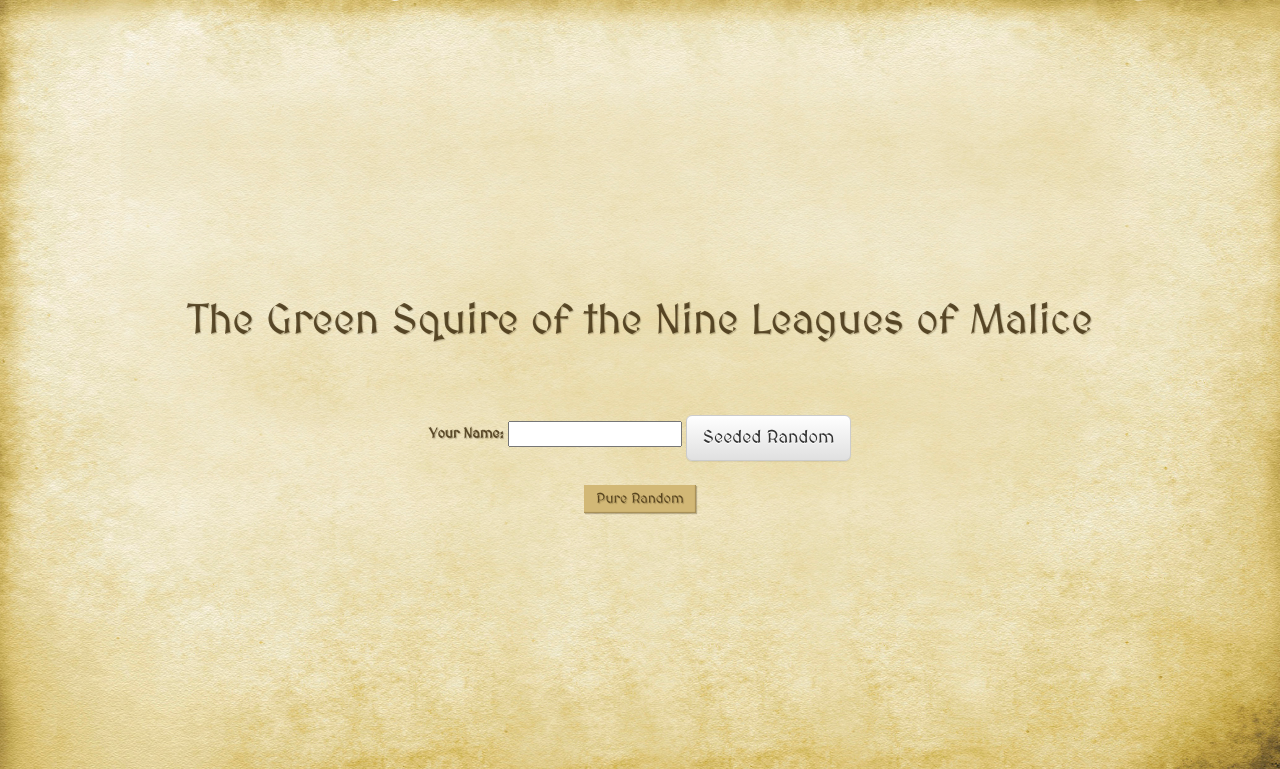
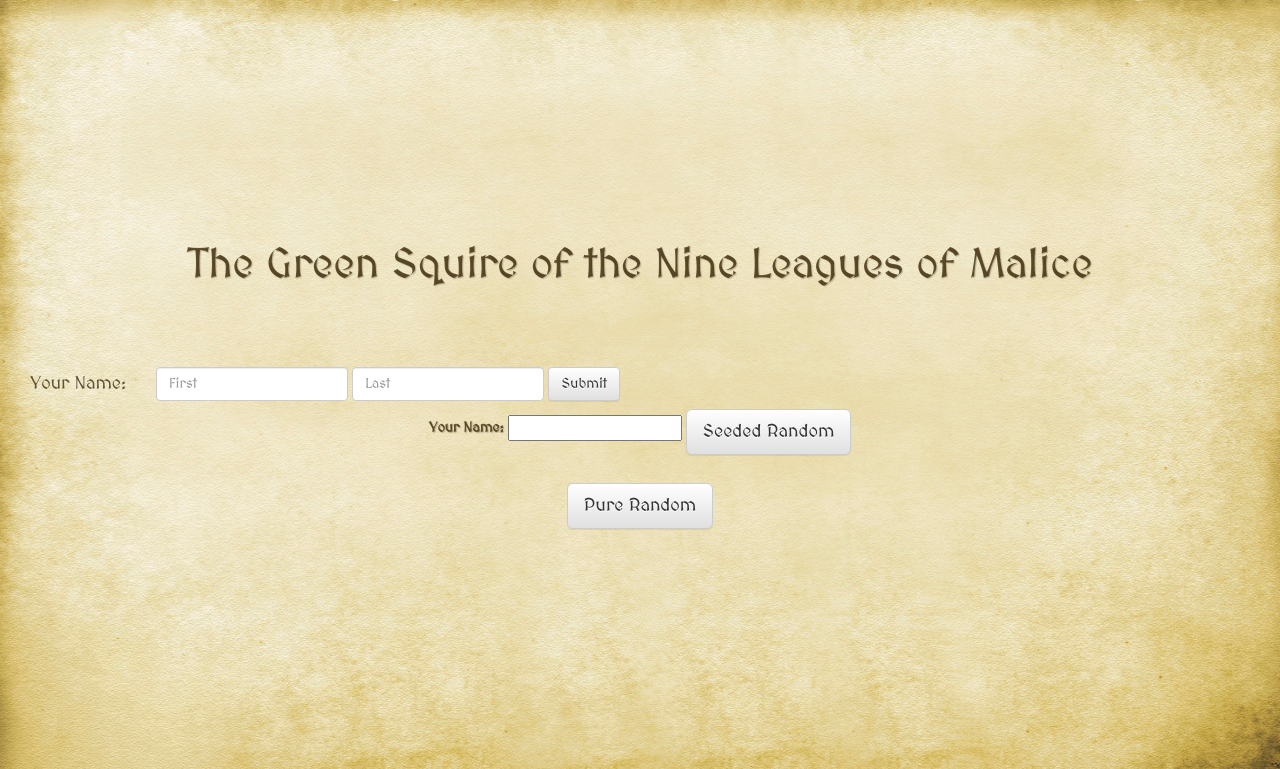
Before and after one commit to danieljsj/epic-title-generator, a PHP site: page / in a window 1280 px wide. Shown: the top 769 px of the page. Run offline with PHP 8.4, Linux system fonts and the light colour scheme; some libraries are stand-ins or nearby versions.

Commit message:
using more bootstrap stying

```diff
--- a/css/style.css
+++ b/css/style.css
@@ -29,14 +29,14 @@ body {
 	display:table-cell;
 	vertical-align: middle;
 }
-#randomize-button {
+/*#randomize-button {
 	background-color: #D2B876;
 	box-shadow: 1px 1px 1px rgba(61, 44, 12, .3), -1px -1px 1px rgba(61, 44, 12, .3) inset;
 	color: rgba(61, 44, 12, .8);
 	padding:6px 12px;
-    -webkit-transition: .5s; /* Safari */
+    -webkit-transition: .5s;
     transition: .5s;
-}
+}*/
 #randomize-button:hover {
 	cursor: pointer;
 	box-shadow: 2px 2px 2px rgba(61, 44, 12, .3), -2px -2px 2px rgba(61, 44, 12, .3) inset;
--- a/index.html
+++ b/index.html
@@ -6,8 +6,7 @@
 
 
 	<!-- Vendor -->
-	<script src="//cdnjs.cloudflare.com/ajax/libs/seedrandom/2.4.0/seedrandom.min.js">
-</script>
+	<script src="//cdnjs.cloudflare.com/ajax/libs/seedrandom/2.4.0/seedrandom.min.js"></script>
 	<script src="//code.jquery.com/jquery-2.1.4.js"></script>
 
 	<link href='http://fonts.googleapis.com/css?family=MedievalSharp' rel='stylesheet' type='text/css'>
@@ -45,12 +44,28 @@
 	</div>
 	<div id="controls">
 		<div id="seed-name">
+			<div class="container-fluid">
+	        <div class="navbar-header">
+	          <span class="navbar-brand">Your Name:</span>
+	        </div>
+	        <div class="collapse navbar-collapse" id="bs-example-navbar-collapse-2">
+	          <form class="navbar-form navbar-left" role="search" _lpchecked="1">
+	            <div class="form-group">
+	              <input type="text" class="form-control" placeholder="First">
+	              <input type="text" class="form-control" placeholder="Last">
+	            </div>
+	            <button type="submit" class="btn btn-default">Submit</button>
+	          </form>
+	        </div>
+	      </div>
 			<label>Your Name: <input id="seed" type="text" value="" onchange="console.log(this);"></label>
 			<button onclick="seededRandom()" type="button" class="btn btn-default btn-lg">
 				Seeded Random
 			</button>
 		</div>
-		<span id="randomize-button" onclick="randomize()">Pure Random</span>
+		<button  id="randomize-button" onclick="randomize()" type="button" class="btn btn-default btn-lg">
+			Pure Random
+		</button>
 	</div>
 </body>
 </html>
```
